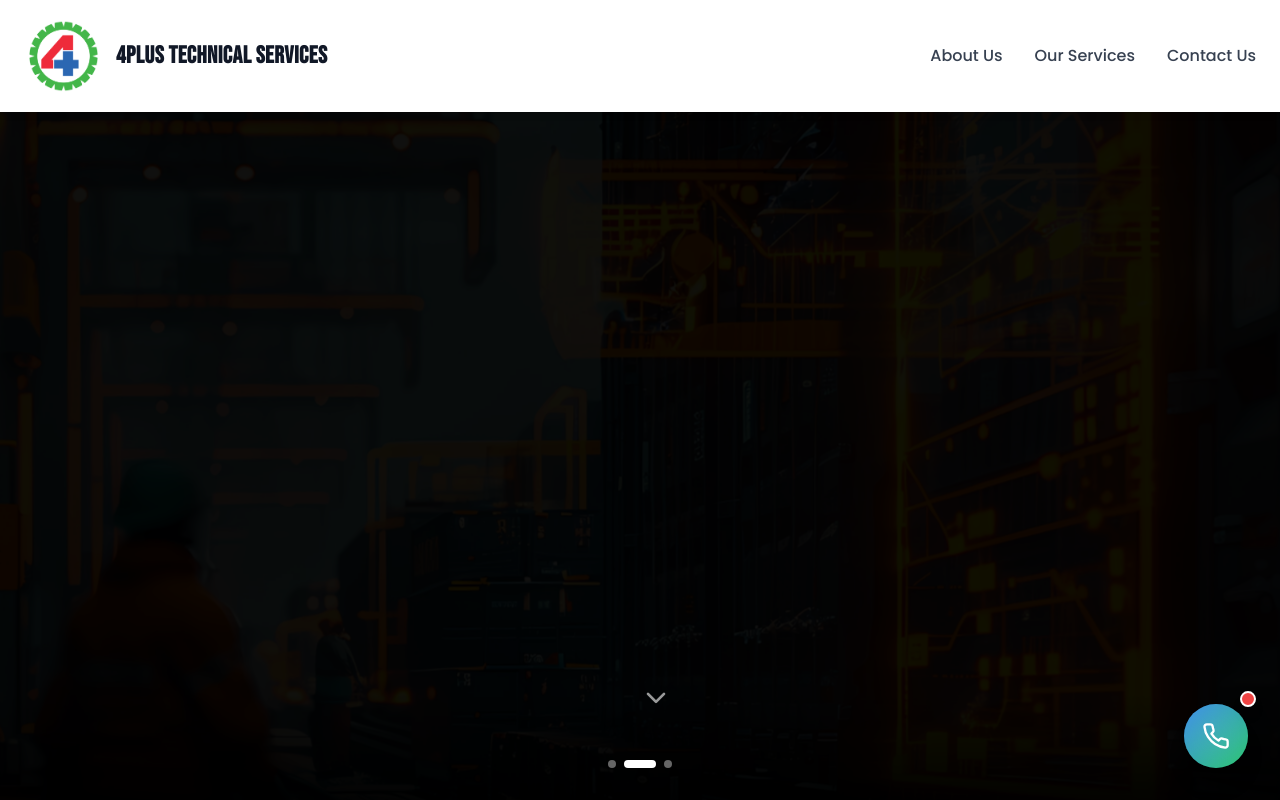
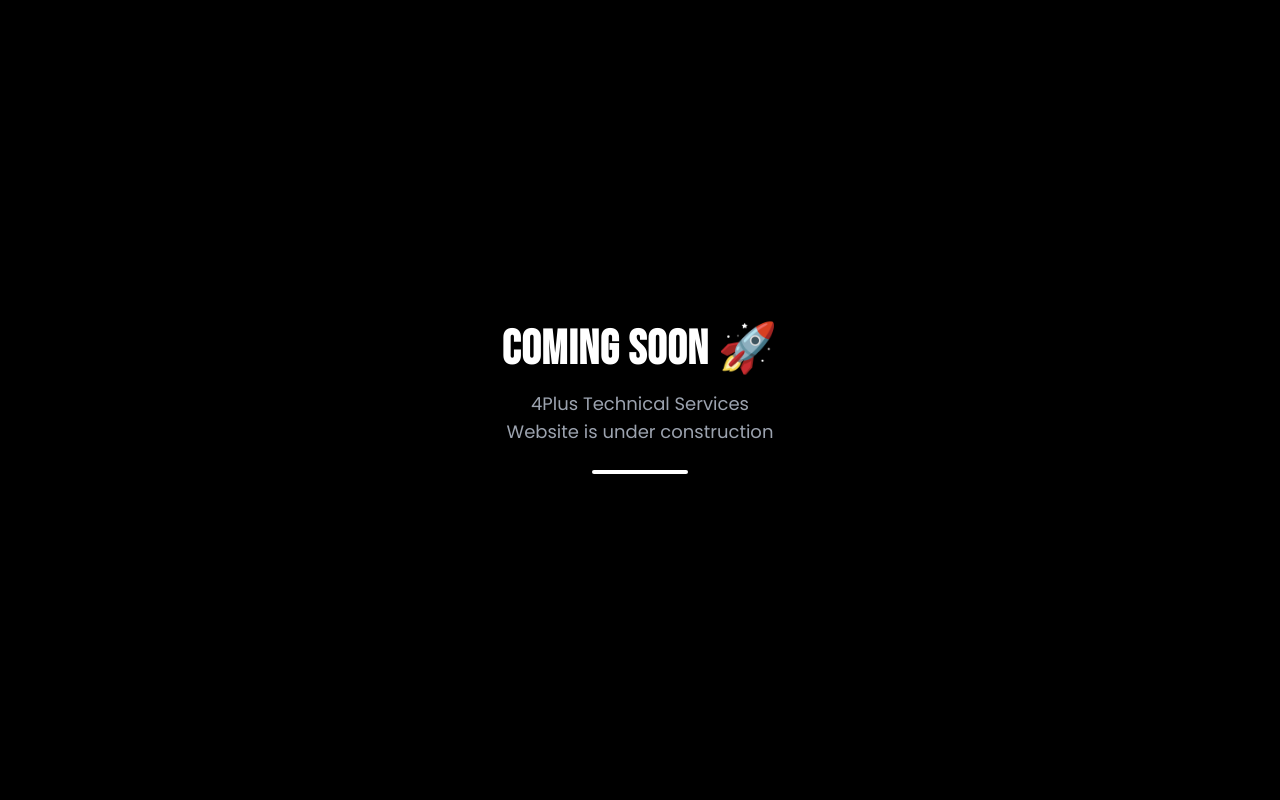
Before and after one commit to salamdev98/4plus, a React (Vite) app: page / in a window 1280 px wide. Shown: the top 800 px of the page. Built offline with nearby package versions, Linux system fonts and the light colour scheme.

Commit message:
Replace Header with ComingSoon component
Replaced Header component with ComingSoon component in App.

```diff
--- a/src/App.tsx
+++ b/src/App.tsx
@@ -8,6 +8,7 @@ import FloatingActions from './components/FloatingActions';
 import Header from './components/Header';
 import Footer from './components/Footer';
 import ClientsProjects from './components/Clients';
+import ComingSoon from './components/ComingSoon';
 
 function App() {
   useEffect(() => {
@@ -17,7 +18,9 @@ function App() {
 
   return (
     <main className="min-h-screen bg-white overflow-x-hidden">
-      <Header/>
+            <ComingSoon />
+
+      {/* <Header/>
       <Hero />
       <About />
       <VisionMission />
@@ -25,7 +28,7 @@ function App() {
       <ClientsProjects />
       <Contact />
       <Footer />
-      <FloatingActions />
+      <FloatingActions /> */}
     </main>
   );
 }
```
